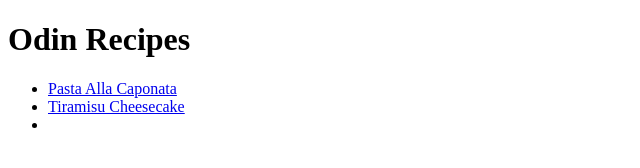
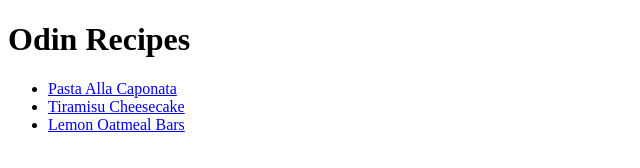
Before and after one commit to noeli75/Projekt-1, a plain HTML site: page index.html in a window 1280 px wide. Shown: the whole page, without its empty margins (0-640 px from the left). Drawn offline with Linux system fonts and the light colour scheme.

Commit message:
Added the last recipe link name

```diff
--- a/index.html
+++ b/index.html
@@ -10,7 +10,7 @@
      <ul>
       <li><a href="recipes/pastaAllaCaponata.html">Pasta Alla Caponata</a></li>
       <li><a href="recipes/tiramisuCheesecake.html">Tiramisu Cheesecake</a></li>
-      <li><a href="recipes/lemonOatmealBars.html"></a></li>
+      <li><a href="recipes/lemonOatmealBars.html">Lemon Oatmeal Bars</a></li>
     </ul>
 </body>
 </html>
```
